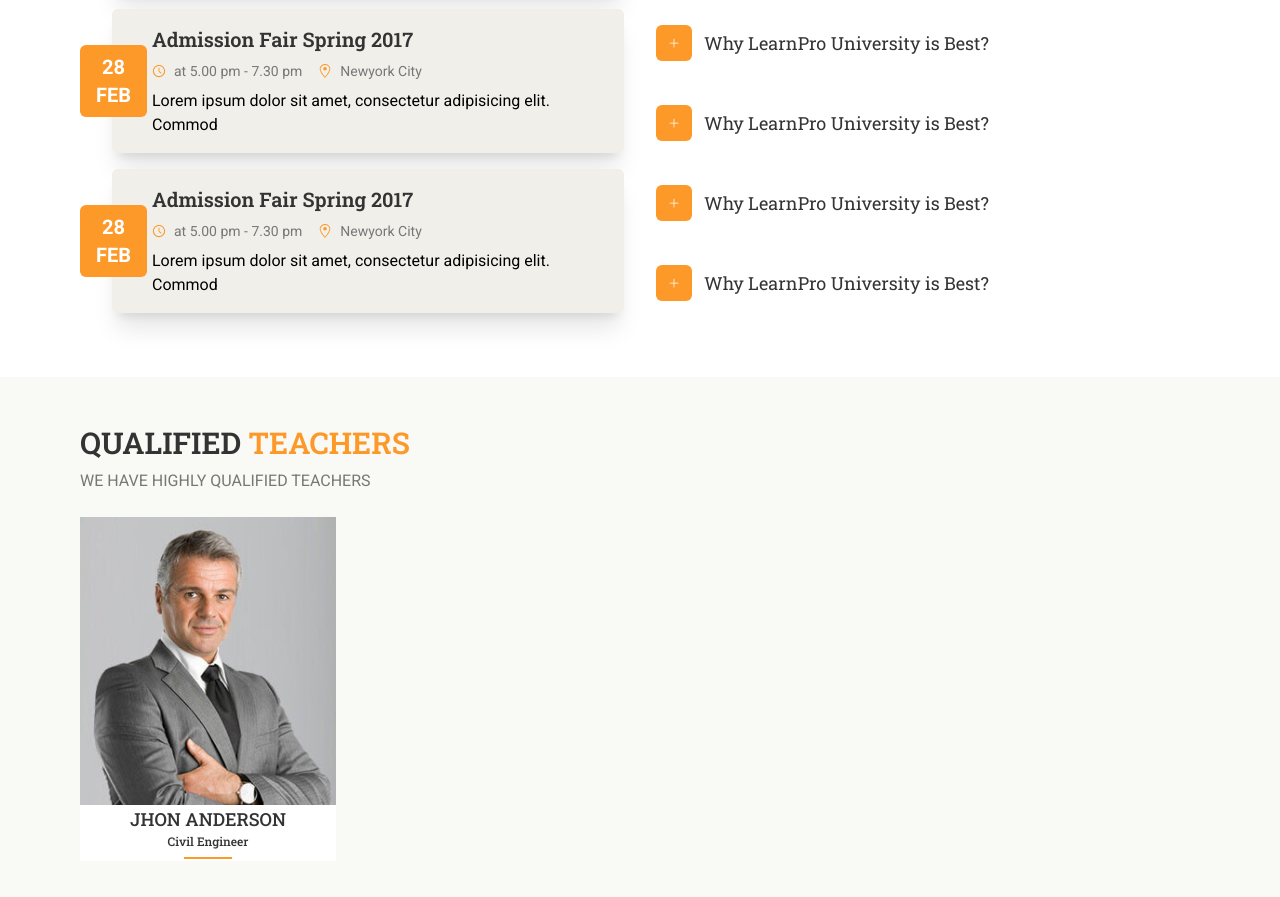
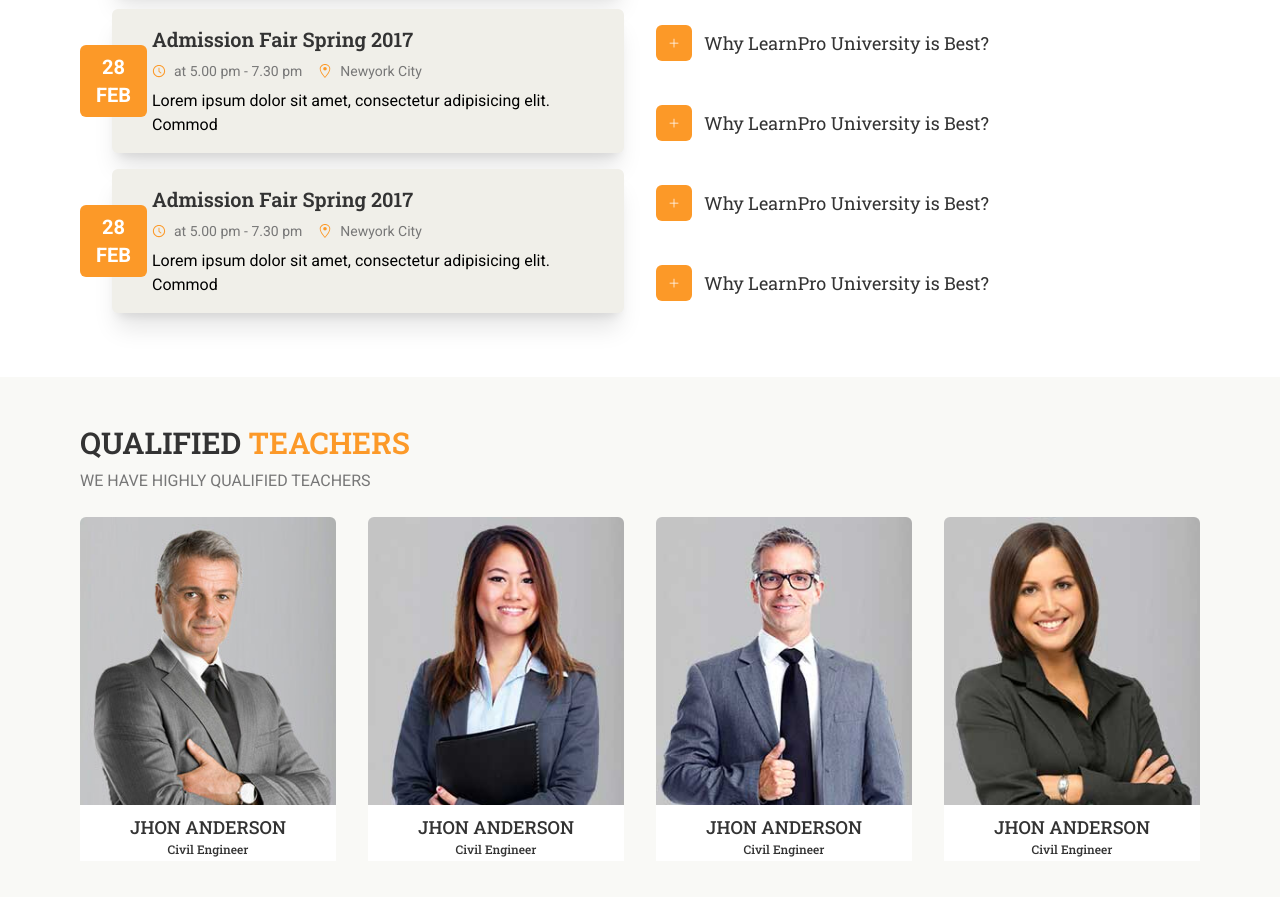
Before and after one commit to mallick-portfolio/learnPR, a React (Create React App) app in the folder client/: page /home in a window 1280 px wide. Shown: the part 2080-2977 px from the top of the page. Built offline with nearby package versions, Linux system fonts and the light colour scheme.

Commit message:
added teacher

```diff
--- a/client/src/App.js
+++ b/client/src/App.js
@@ -4,7 +4,7 @@ import Header from "./components/Header/Header.jsx";
 import { Home } from "./pages/index.js";
 const App = () => {
   return (
-    <div>
+    <div className="overflow-hidden w-full">
       <Header />
       <Routes>
         <Route path="/" element={<Navigate to={"/home"} />} />
--- a/client/src/components/Teacher/Teacher.jsx
+++ b/client/src/components/Teacher/Teacher.jsx
@@ -4,6 +4,8 @@ import mentor1 from "../../assets/images/mentor1.jpg";
 import mentor2 from "../../assets/images/mentor2.jpg";
 import mentor3 from "../../assets/images/mentor3.jpg";
 import mentor4 from "../../assets/images/mentor4.jpg";
+import { FaFacebookF, FaLinkedinIn, FaTwitter } from "react-icons/fa";
+import { FiInstagram } from "react-icons/fi";
 const Teacher = () => {
   return (
     <div className="bg-[#F9F9F6] py-12">
@@ -13,26 +15,73 @@ const Teacher = () => {
           WE HAVE HIGHLY QUALIFIED TEACHERS
         </h4>
         <div className="grid grid-cols-1 sm:grid-cols-2 md:grid-cols-3 lg:grid-cols-4 gap-4 sm:gap-6 md:gap-8">
-          <div className="relative group overflow-hidden">
-            <img src={mentor1} alt="" />
-            <div className="text-center bg-white px-4 pb-4 absolute top-72 group-hover:top-44 duration-1000 transition-all left-0 right-0">
-              <h4 className="text-base sm:text-lg font-medium text-secondary font-robotoS">
-                JHON ANDERSON
-              </h4>
-              <h6 className="text-xs  relative after:absolute after:top-6 mb-4 after:left-1/2 after:-translate-x-1/2 after:w-12 after:h-0.5 after:bg-primary font-medium text-secondary font-robotoS">
-                Civil Engineer
-              </h6>
-
-              <p>
-                Lorem ipsum dolor sit ametcon secte adipis elit. Debitis magnam
-                placeat dignissimos saperator ellium
-              </p>
+          {teachers.map((teacher) => (
+            <div
+              key={teacher.id}
+              className="relative group overflow-hidden flex flex-col items-center"
+            >
+              <img className="rounded-md" src={teacher.image} alt="" />
+              <div className="text-center bg-white px-4 pt-2 pb-4 absolute top-80 sm::top-56 lg:top-72 group-hover:top-64 sm:group-hover:top-24 lg:group-hover:top-44 duration-500 transition-all md:left-0 md:right-0 left-14 right-14">
+                <h4 className="text-base sm:text-lg font-medium text-secondary font-robotoS">
+                  {teacher.name}
+                </h4>
+                <h6 className="text-xs  relative after:absolute after:top-6 mb-4 after:left-1/2 after:-translate-x-1/2 after:w-12 after:h-0.5 after:bg-primary font-medium text-secondary font-robotoS">
+                  {teacher.position}
+                </h6>
+                <p className="text-xs sm:text-sm md:text-base">{teacher.des}</p>
+              </div>
+              <div className="absolute -top-96 group-hover:top-0 duration-500 transition-all -mr-1 sm:mr-0 right-16 sm:right-0">
+                <ul className="flex p-2 text-sm flex-col gap-4 bg-primary text-white">
+                  <li className="cursor-pointer">
+                    <FaFacebookF />
+                  </li>
+                  <li className="cursor-pointer">
+                    <FaTwitter />
+                  </li>
+                  <li className="cursor-pointer">
+                    <FiInstagram />
+                  </li>
+                  <li className="cursor-pointer">
+                    <FaLinkedinIn />
+                  </li>
+                </ul>
+              </div>
             </div>
-          </div>
+          ))}
         </div>
       </div>
     </div>
   );
 };
 
+const teachers = [
+  {
+    id: 1,
+    name: "JHON ANDERSON",
+    image: mentor1,
+    position: "Civil Engineer",
+    des: "Lorem ipsum dolor sit ametcon secte adipis elit. Debitis magnam placeat dignissimos saperator ellium",
+  },
+  {
+    id: 2,
+    name: "JHON ANDERSON",
+    image: mentor2,
+    position: "Civil Engineer",
+    des: "Lorem ipsum dolor sit ametcon secte adipis elit. Debitis magnam placeat dignissimos saperator ellium",
+  },
+  {
+    id: 3,
+    name: "JHON ANDERSON",
+    image: mentor3,
+    position: "Civil Engineer",
+    des: "Lorem ipsum dolor sit ametcon secte adipis elit. Debitis magnam placeat dignissimos saperator ellium",
+  },
+  {
+    id: 4,
+    name: "JHON ANDERSON",
+    image: mentor4,
+    position: "Civil Engineer",
+    des: "Lorem ipsum dolor sit ametcon secte adipis elit. Debitis magnam placeat dignissimos saperator ellium",
+  },
+];
 export default Teacher;
```
